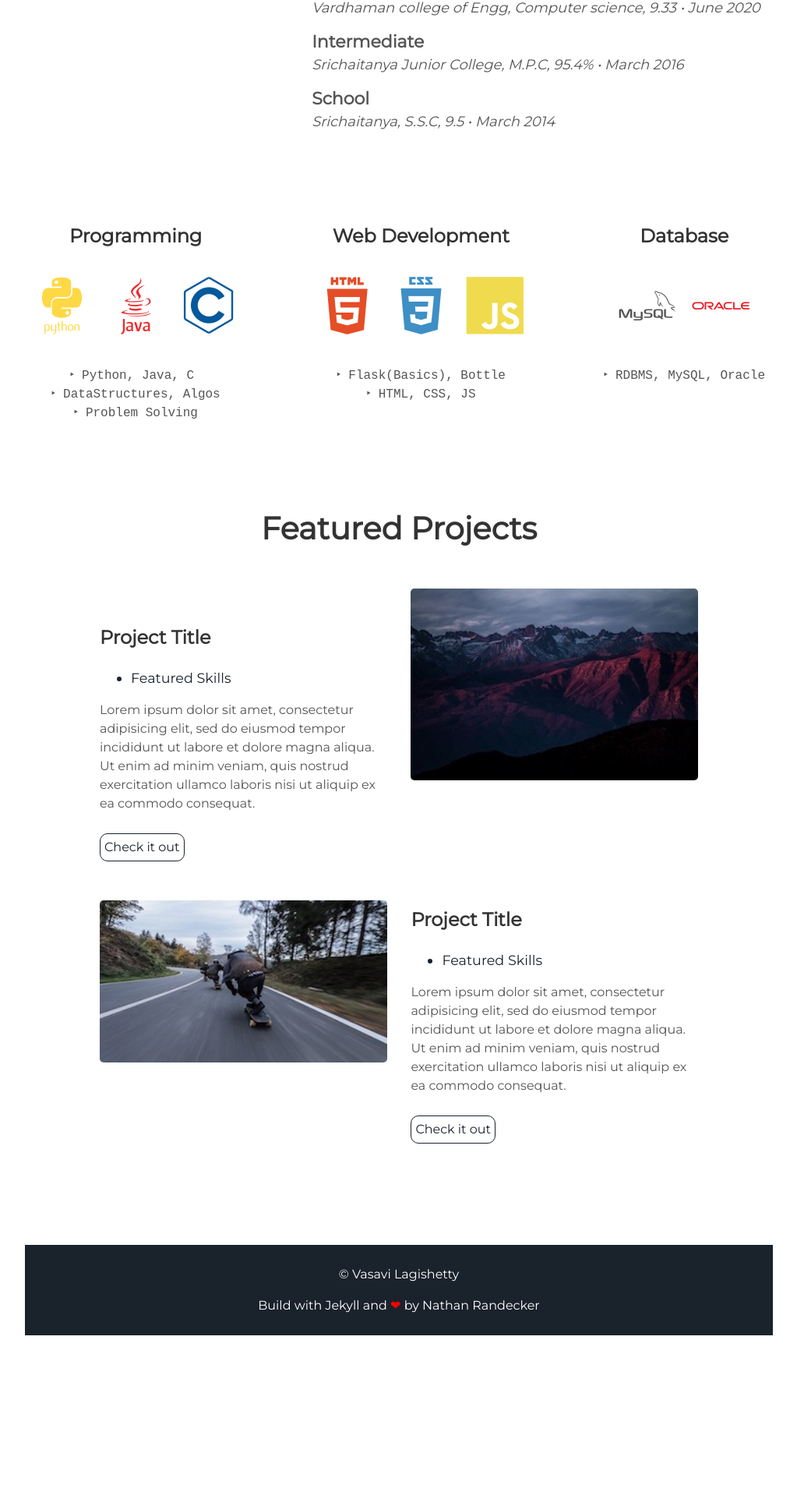
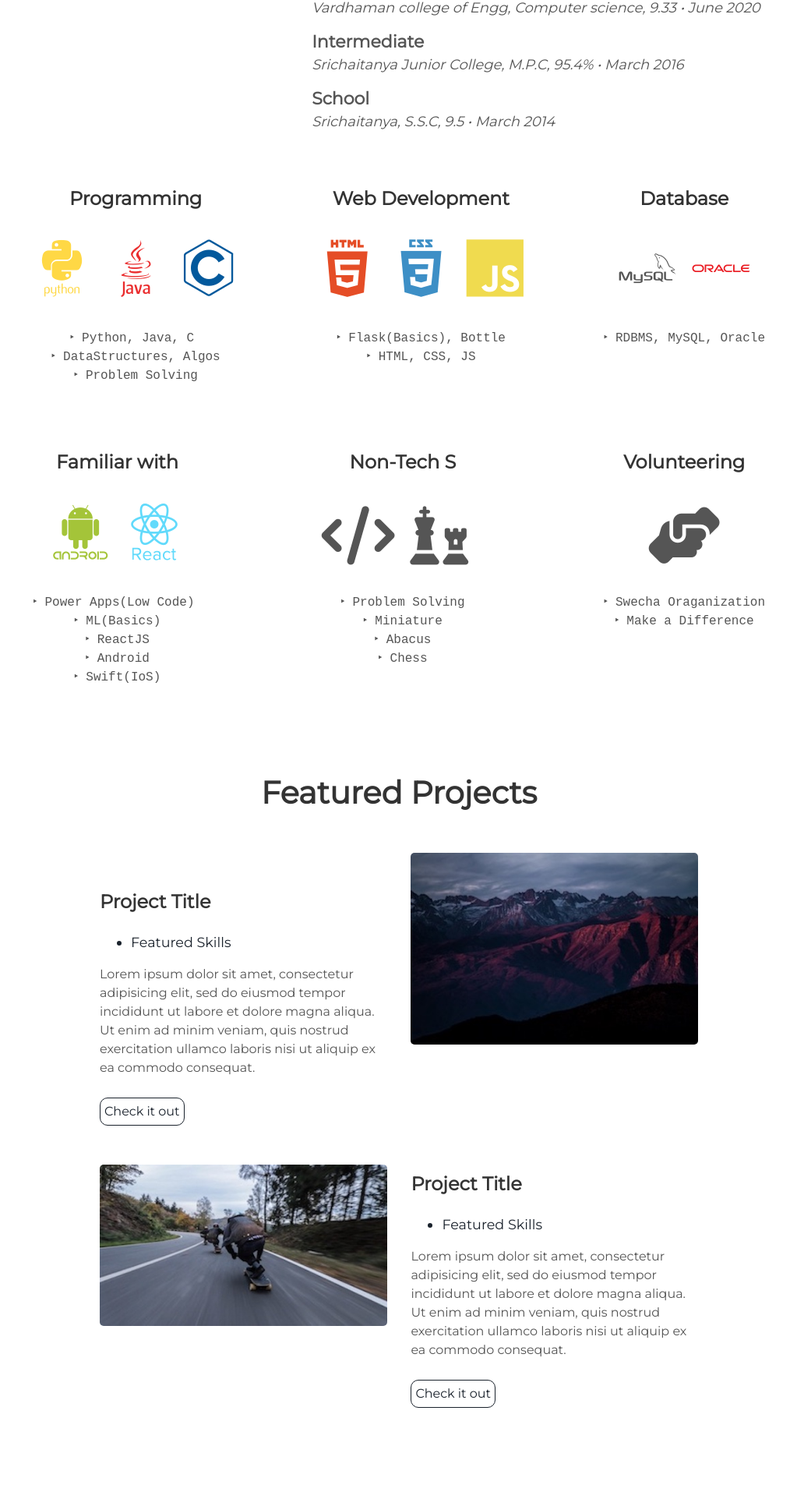
Before and after one commit to VasaviLagishetty/VasaviLagishetty.github.io, a Jekyll site: the page built from index.html, in a window 1280 px wide. Shown: the part 1535-3449 px from the top of the page at 78% size, without its empty margins (128-1151 px from the left). Built offline with Jekyll 4.4.1, drawn with Linux system fonts in a browser that asks for light colours; nearby versions of some CDN libraries; before the commit the page ends 3248 px from its top, so only the background shows below that.

Commit message:
Added Non-tech skills to profile

```diff
--- a/_includes/about.html
+++ b/_includes/about.html
@@ -1,5 +1,6 @@
 <head>
   <meta name="viewport" content="width=device-width, initial-scale=1.0">
+  <script src='https://kit.fontawesome.com/a076d05399.js'></script>
    <style>
      th{
        padding-right: 200px;
@@ -52,7 +53,7 @@
   <tr>
     <td><b>School</b><br><i>Srichaitanya, S.S.C, 9.5 • March 2014</i></td>
   </tr>
-</table><br><br>
+</table>
 <table>
 <div class="user">
   <div class="tech" >
@@ -79,3 +80,31 @@
   <pre>‣ RDBMS, MySQL, Oracle</pre>
   </div>
 </div>
+<div class="user">
+  <div class="tech" >
+      <h3>Familiar with</h3>
+      <i class="devicon-android-plain-wordmark colored"></i>
+      <i class="devicon-react-original-wordmark colored"></i>
+<pre>‣ Power Apps(Low Code)
+‣ ML(Basics)
+‣ ReactJS
+‣ Android
+‣ Swift(IoS)</pre>
+  </div>
+  <div class="tech">
+      <h3>Non-Tech S</h3>
+      <i class="fas fa-code"></i>
+      <i class="fas fa-chess"></i>
+      <i class="far fa-abacus"></i>
+<pre>‣ Problem Solving
+‣ Miniature
+‣ Abacus
+‣ Chess</pre>
+  </div>
+<div class="tech">
+    <h3>Volunteering</h3>
+    <i class="fas fa-hands-helping"></i>
+<pre>‣ Swecha Oraganization
+‣ Make a Difference</pre>
+</div>
+</div>
--- a/assets/css/main.css
+++ b/assets/css/main.css
@@ -3899,7 +3899,7 @@ sup {
 
 .tech {
 	left:50%;
-	margin-left: 100px;
+	margin-left: 132px;
 }
 .user {
 	text-align:center;
```
Also changed, not shown: 1 other file.
